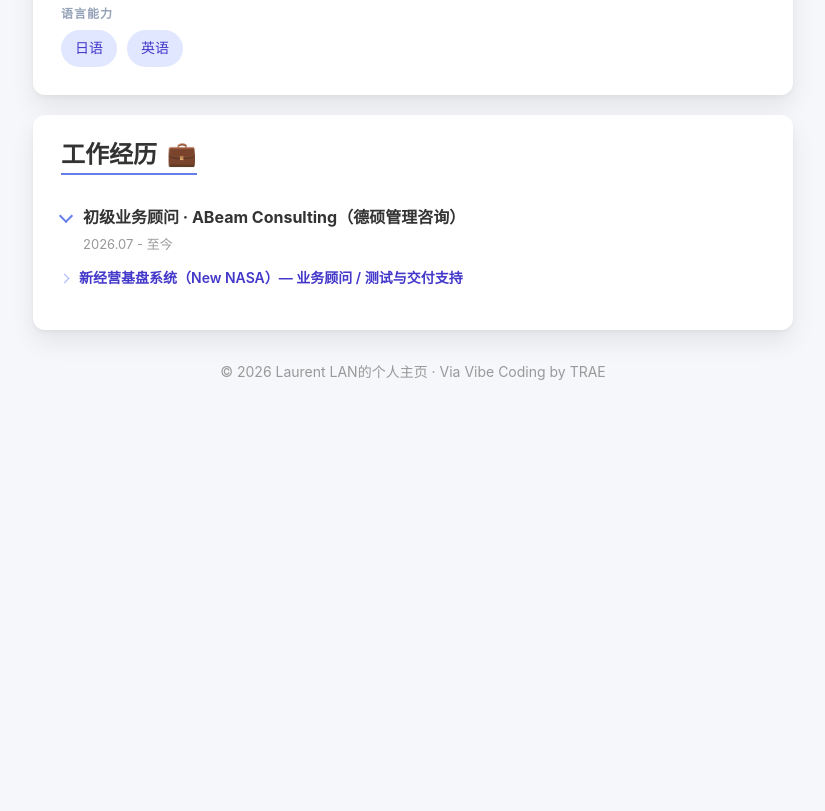
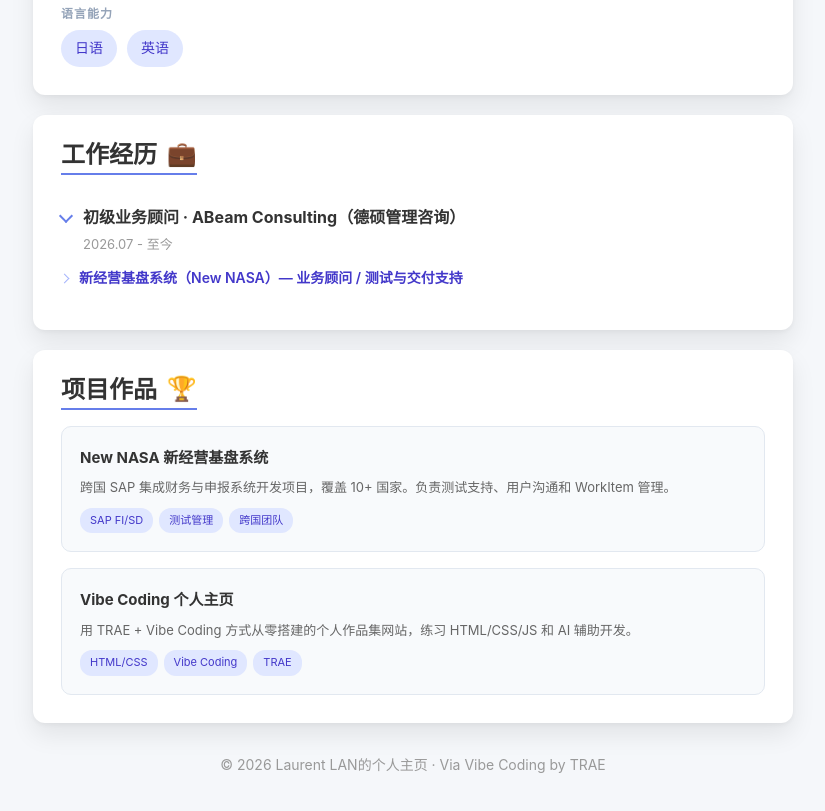
Before and after one commit to Southwet/my-portfolio, a plain HTML site: page index.html in a window 1280 px wide. Shown: the part 815-1626 px from the top of the page, without its empty margins (227-1052 px from the left). Before the commit the page ends 1240 px from the top, so only its background shows below. Drawn offline with Linux system fonts and the light colour scheme.

Commit message:
feat:新增项目作品卡片板块

```diff
--- a/index.html
+++ b/index.html
@@ -318,6 +318,53 @@
             margin-bottom: 4px;
         }
 
+        /* 项目作品 */
+        .project-grid {
+            display: grid;
+            grid-template-columns: 1fr;
+            gap: 16px;
+        }
+
+        .project-card {
+            background: #f8fafc;
+            border-radius: 10px;
+            padding: 18px;
+            border: 1px solid #e2e8f0;
+            transition: transform 0.2s ease, box-shadow 0.2s ease;
+        }
+
+        .project-card:hover {
+            transform: translateY(-3px);
+            box-shadow: 0 6px 16px rgba(0,0,0,0.08);
+        }
+
+        .project-card h4 {
+            font-size: 15px;
+            color: #333;
+            margin-bottom: 6px;
+        }
+
+        .project-card p {
+            font-size: 13px;
+            color: #666;
+            line-height: 1.6;
+        }
+
+        .project-tags {
+            display: flex;
+            flex-wrap: wrap;
+            gap: 6px;
+            margin-top: 10px;
+        }
+
+        .project-tag {
+            background: #e0e7ff;
+            color: #4338ca;
+            padding: 3px 10px;
+            border-radius: 12px;
+            font-size: 11px;
+        }
+
         /* 页脚 */
         .footer {
             text-align: center;
@@ -407,6 +454,31 @@
             </div>
         </div>
 
+        <!-- 项目作品 -->
+        <div class="card stagger">
+            <h2>项目作品 <span class="title-icon">🏆</span></h2>
+            <div class="project-grid">
+                <div class="project-card">
+                    <h4>New NASA 新经营基盘系统</h4>
+                    <p>跨国 SAP 集成财务与申报系统开发项目，覆盖 10+ 国家。负责测试支持、用户沟通和 WorkItem 管理。</p>
+                    <div class="project-tags">
+                        <span class="project-tag">SAP FI/SD</span>
+                        <span class="project-tag">测试管理</span>
+                        <span class="project-tag">跨国团队</span>
+                    </div>
+                </div>
+                <div class="project-card">
+                    <h4>Vibe Coding 个人主页</h4>
+                    <p>用 TRAE + Vibe Coding 方式从零搭建的个人作品集网站，练习 HTML/CSS/JS 和 AI 辅助开发。</p>
+                    <div class="project-tags">
+                        <span class="project-tag">HTML/CSS</span>
+                        <span class="project-tag">Vibe Coding</span>
+                        <span class="project-tag">TRAE</span>
+                    </div>
+                </div>
+            </div>
+        </div>
+
         <!-- 页脚 -->
         <div class="footer">
             <p>© 2026 Laurent LAN的个人主页 · Via Vibe Coding by TRAE</p>
```
